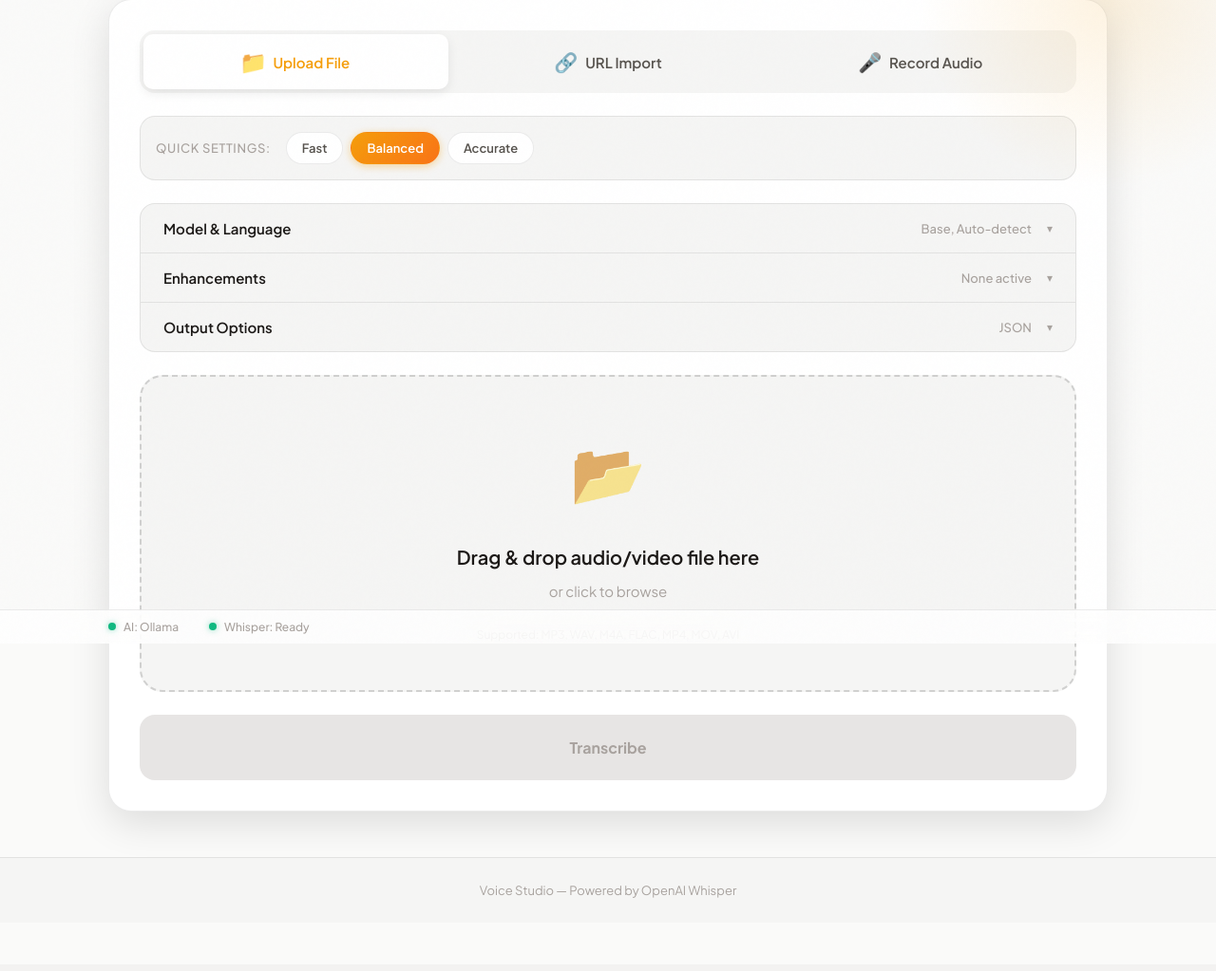
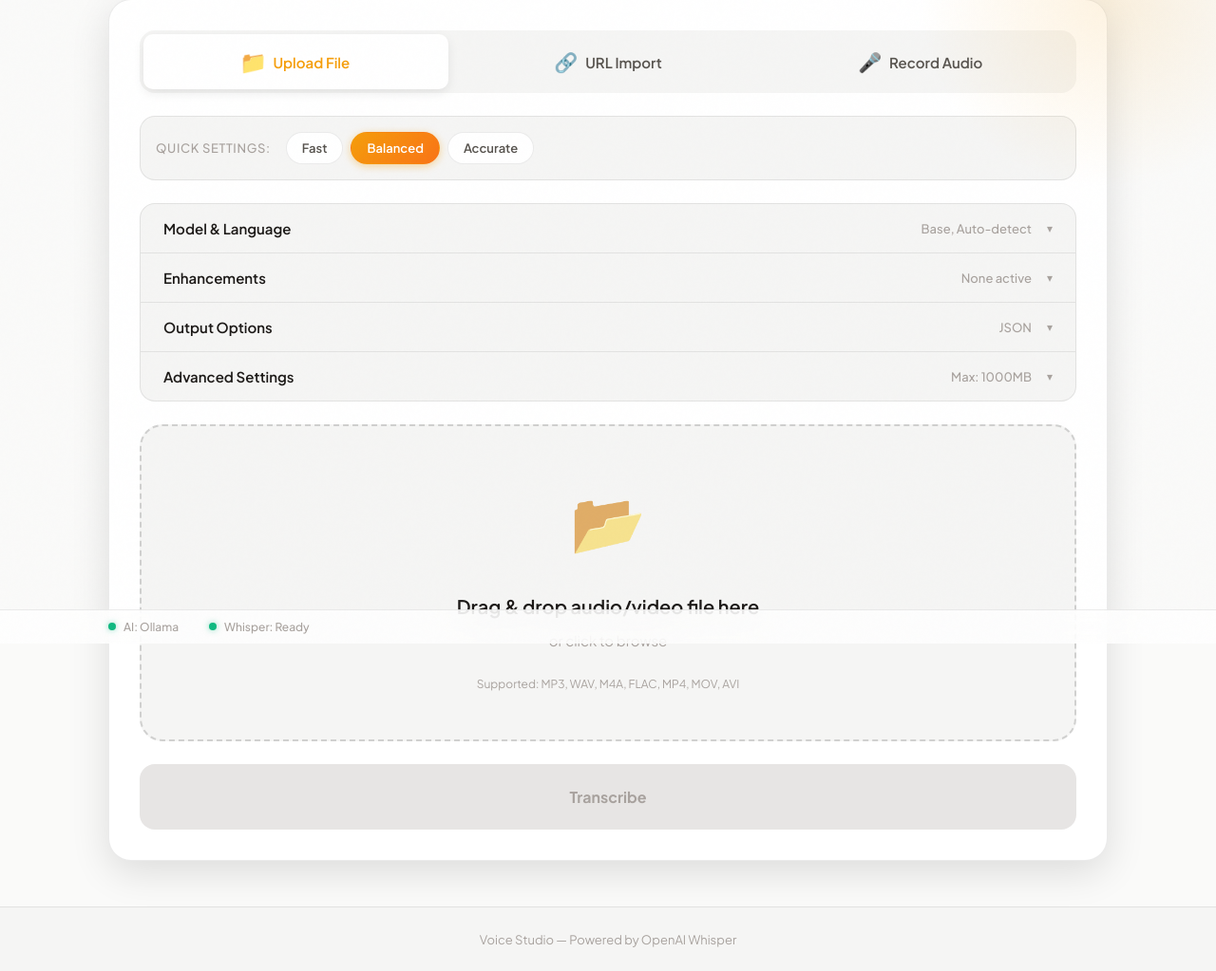
Before and after one commit to rolan86/transcription-service, a FastAPI app: page / in a window 1280 px wide; the page is wider, and only the part inside the window is pictured. Shown: the part 122-1145 px from the top of that part at 95% size. Before the commit the page ends 1068 px from the top of that part, so only its background shows below. Run offline with FastAPI, Linux system fonts and the light colour scheme; data that the repository does not hold is empty; some libraries are stand-ins or nearby versions.

Commit message:
feat: add max file size setting to UI
- Add Advanced Settings accordion panel with max file size input
- Add GET/PUT /api/settings/transcription endpoints
- Settings persist to ~/.transcription/config.yaml
- Load current settings from server on page load

🤖 Generated with [Claude Code](https://claude.com/claude-code)

Co-Authored-By: Claude Opus 4.5 <noreply@anthropic.com>

```diff
--- a/src/web/routes/api.py
+++ b/src/web/routes/api.py
@@ -1337,6 +1337,63 @@ async def update_ai_settings(
         raise HTTPException(status_code=500, detail=f"Failed to save settings: {str(e)}")
 
 
+@router.get("/settings/transcription")
+async def get_transcription_settings():
+    """Get current transcription settings."""
+    from config.settings import Settings
+
+    settings = Settings()
+    transcription_config = settings.config.get("transcription", {})
+
+    return {
+        "max_memory_mb": transcription_config.get("max_memory_mb", 1000),
+        "force_chunking": transcription_config.get("force_chunking", False),
+        "default_model": transcription_config.get("default_model", "base"),
+    }
+
+
+@router.put("/settings/transcription")
+async def update_transcription_settings(
+    max_file_size_mb: Optional[int] = Form(default=None),
+    force_chunking: Optional[bool] = Form(default=None),
+    default_model: Optional[str] = Form(default=None),
+):
+    """Update transcription settings."""
+    from config.settings import Settings
+
+    settings = Settings()
+
+    # Ensure transcription section exists
+    if "transcription" not in settings.config:
+        settings.config["transcription"] = {}
+
+    transcription_config = settings.config["transcription"]
+
+    # Update max file size
+    if max_file_size_mb is not None:
+        transcription_config["max_memory_mb"] = max_file_size_mb
+
+    # Update force chunking
+    if force_chunking is not None:
+        transcription_config["force_chunking"] = force_chunking
+
+    # Update default model
+    if default_model is not None:
+        transcription_config["default_model"] = default_model
+
+    try:
+        settings.save_user_config()
+
+        return {
+            "success": True,
+            "message": "Transcription settings updated",
+            "config_file": settings.config_file_path,
+            "transcription": transcription_config,
+        }
+    except Exception as e:
+        raise HTTPException(status_code=500, detail=f"Failed to save settings: {str(e)}")
+
+
 def _update_env_file(env_vars: dict):
     """Helper to update .env file with new values."""
     from pathlib import Path
--- a/src/web/static/js/main.js
+++ b/src/web/static/js/main.js
@@ -425,6 +425,12 @@ function cacheElements() {
     analysisElements.copyBtn = document.getElementById('copy-analysis-btn');
     analysisElements.exportBtn = document.getElementById('export-analysis-btn');
     analysisElements.closeBtn = document.getElementById('close-analysis-btn');
+
+    // Advanced settings elements
+    elements.maxFileSize = document.getElementById('max-file-size');
+    elements.saveAdvancedSettings = document.getElementById('save-advanced-settings');
+    elements.settingsStatus = document.getElementById('settings-status');
+    elements.advancedSummary = document.getElementById('advanced-summary');
 }
 
 /**
@@ -678,6 +684,17 @@ function setupEventListeners() {
 
     // Check speaker detection availability
     checkSpeakerDetectionStatus();
+
+    // Advanced settings events
+    if (elements.saveAdvancedSettings) {
+        elements.saveAdvancedSettings.addEventListener('click', saveAdvancedSettings);
+    }
+    if (elements.maxFileSize) {
+        elements.maxFileSize.addEventListener('change', updateAdvancedSummary);
+    }
+
+    // Load current server settings
+    loadServerSettings();
 }
 
 /**
@@ -2765,6 +2782,101 @@ async function checkSpeakerDetectionStatus() {
 }
 
 // ============================================================================
+// Advanced Settings Functions
+// ============================================================================
+
+/**
+ * Load current server settings and apply to UI.
+ */
+async function loadServerSettings() {
+    try {
+        const response = await fetch('/api/settings/transcription');
+        if (response.ok) {
+            const settings = await response.json();
+            if (elements.maxFileSize && settings.max_memory_mb) {
+                elements.maxFileSize.value = settings.max_memory_mb;
+                updateAdvancedSummary();
+            }
+        }
+    } catch (e) {
+        console.warn('Failed to load server settings:', e);
+    }
+}
+
+/**
+ * Save advanced settings to server.
+ */
+async function saveAdvancedSettings() {
+    const btn = elements.saveAdvancedSettings;
+    const status = elements.settingsStatus;
+
+    if (!elements.maxFileSize) return;
+
+    const maxFileSize = parseInt(elements.maxFileSize.value, 10);
+    if (isNaN(maxFileSize) || maxFileSize < 100 || maxFileSize > 10000) {
+        showSettingsStatus('Invalid value (100-10000 MB)', 'error');
+        return;
+    }
+
+    btn.disabled = true;
+    btn.textContent = 'Saving...';
+    status.textContent = '';
+    status.className = 'settings-status';
+
+    try {
+        const formData = new FormData();
+        formData.append('max_file_size_mb', maxFileSize);
+
+        const response = await fetch('/api/settings/transcription', {
+            method: 'PUT',
+            body: formData
+        });
+
+        if (response.ok) {
+            showSettingsStatus('Saved!', 'success');
+            updateAdvancedSummary();
+        } else {
+            const error = await response.json();
+            showSettingsStatus(error.detail || 'Failed to save', 'error');
+        }
+    } catch (e) {
+        console.error('Failed to save settings:', e);
+        showSettingsStatus('Failed to save', 'error');
+    } finally {
+        btn.disabled = false;
+        btn.textContent = 'Save Settings';
+    }
+}
+
+/**
+ * Show status message for settings.
+ * @param {string} message - Status message
+ * @param {string} type - 'success' or 'error'
+ */
+function showSettingsStatus(message, type) {
+    const status = elements.settingsStatus;
+    if (!status) return;
+
+    status.textContent = message;
+    status.className = `settings-status ${type}`;
+
+    // Clear after 3 seconds
+    setTimeout(() => {
+        status.textContent = '';
+        status.className = 'settings-status';
+    }, 3000);
+}
+
+/**
+ * Update advanced settings accordion summary.
+ */
+function updateAdvancedSummary() {
+    if (elements.advancedSummary && elements.maxFileSize) {
+        elements.advancedSummary.textContent = `Max: ${elements.maxFileSize.value}MB`;
+    }
+}
+
+// ============================================================================
 // Screen Recording Mode Functions
 // ============================================================================
 
--- a/src/web/templates/index.html
+++ b/src/web/templates/index.html
@@ -133,6 +133,28 @@
                         <input type="checkbox" id="show-confidence">
                         <span>Highlight confidence</span>
                     </label>
+                </div>
+            </div>
+        </div>
+
+        <!-- Advanced Settings Panel -->
+        <div class="accordion-panel" data-panel="advanced">
+            <button class="accordion-header" type="button">
+                <span class="accordion-title">Advanced Settings</span>
+                <span class="accordion-summary" id="advanced-summary">Max: 1000MB</span>
+                <span class="accordion-icon">&#9662;</span>
+            </button>
+            <div class="accordion-content">
+                <div class="accordion-grid">
+                    <div class="setting-group">
+                        <label for="max-file-size">Max File Size (MB)</label>
+                        <input type="number" id="max-file-size" min="100" max="10000" step="100" value="1000">
+                        <span class="setting-hint">Maximum file size for uploads (100-10000 MB)</span>
+                    </div>
+                </div>
+                <div class="settings-actions">
+                    <button type="button" class="save-settings-btn" id="save-advanced-settings">Save Settings</button>
+                    <span class="settings-status" id="settings-status"></span>
                 </div>
             </div>
         </div>
```
Also changed, not shown: src/web/static/css/style.css (+75 -0 lines).
